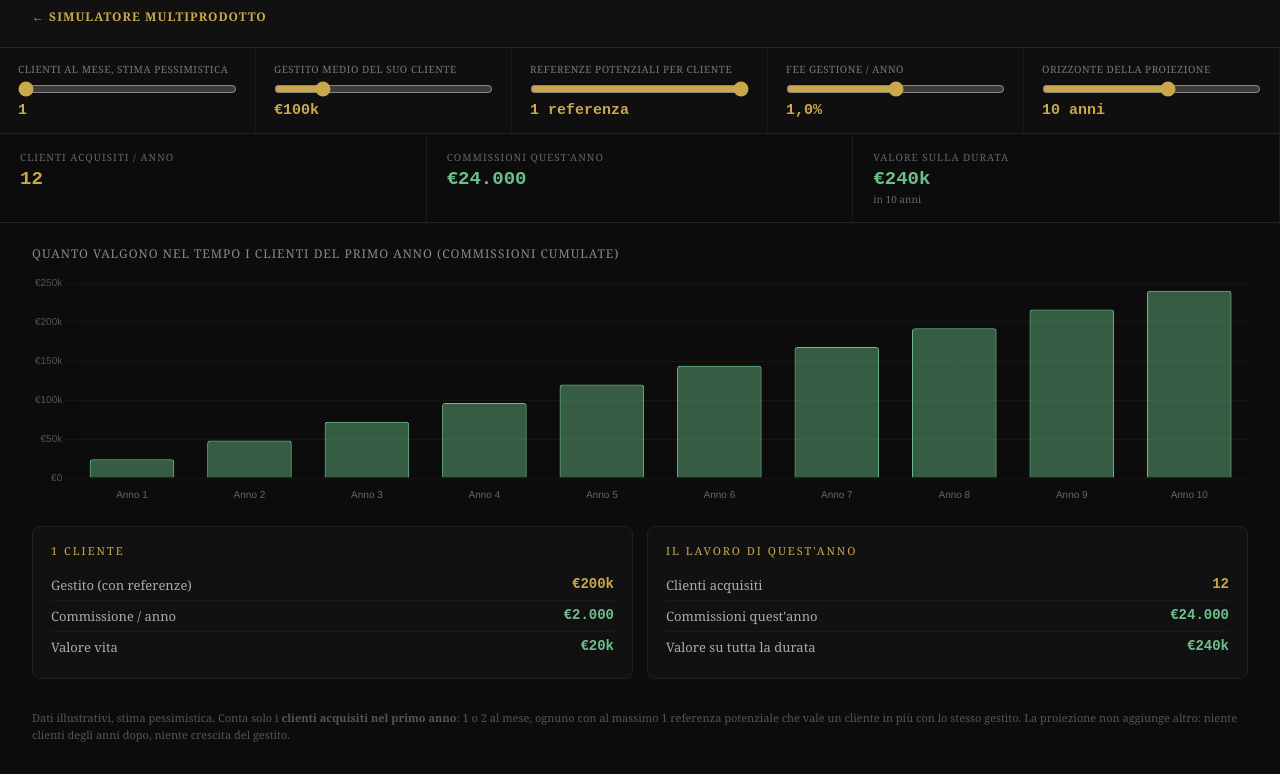
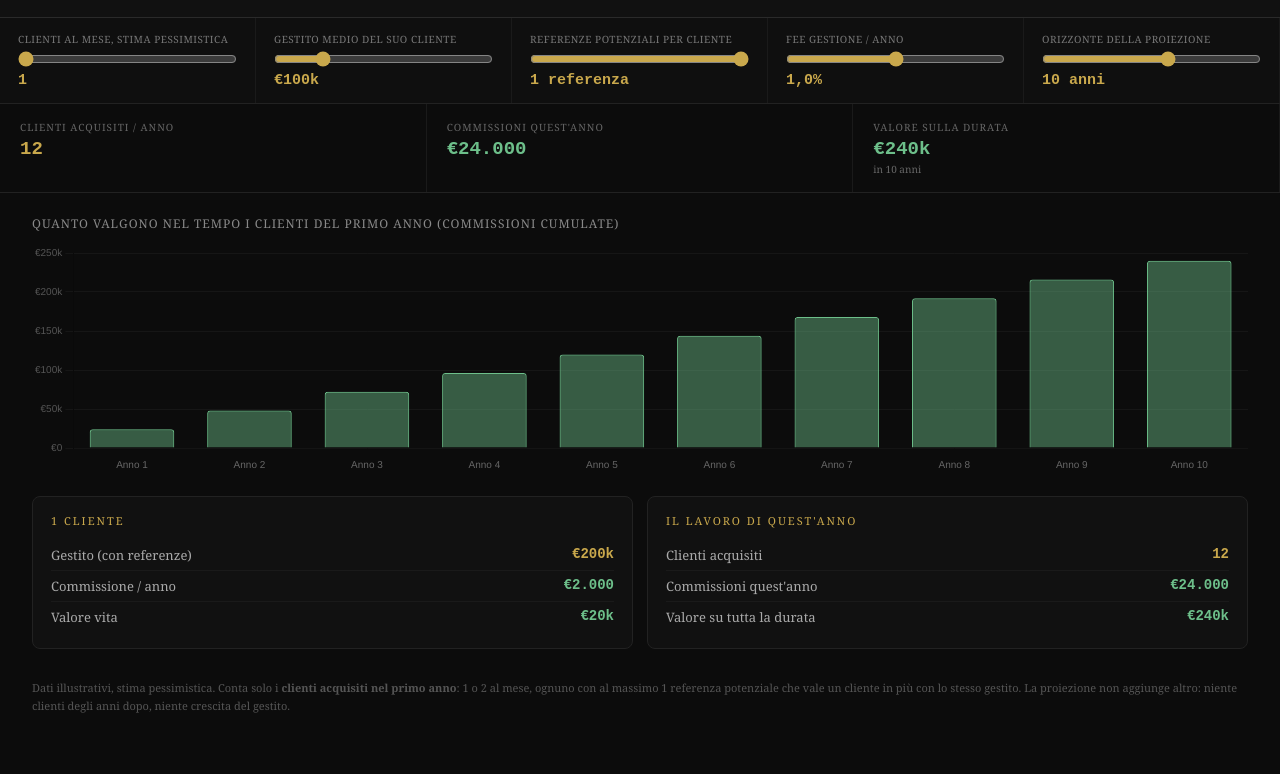
Before and after one commit to francescolabriola1011-star/ai-elite-tools, a plain HTML site: page index.html in a window 1280 px wide. Shown: the part 126-900 px from the top of the page. After the commit the page ends 870 px from the top, so only its background shows below. Drawn offline with nearby package versions, Linux system fonts and the light colour scheme.

Commit message:
index.html: tolto il link al Multiprodotto dal simulatore CF del gestito
Co-Authored-By: Claude Opus 5.5 <noreply@anthropic.com>

```diff
--- a/index.html
+++ b/index.html
@@ -45,7 +45,6 @@ body{background:#0C0C0C;color:#F5F0E8;font-family:Georgia,'Times New Roman',seri
   <div class="eyebrow">AI Elite Advisory</div>
   <h1>Simulatore del Gestito</h1>
   <p>Quanto ti rende <b>quest'anno</b> il lavoro che facciamo insieme — e quanto vale <b>nel tempo</b>, se i clienti che ti portiamo restano 6, 8 o 15 anni. Nei tuoi numeri.</p>
-  <p style="margin-top:10px"><a href="./multiprodotto.html" style="color:#C9A84C;text-decoration:none;font-weight:700;font-size:12px;letter-spacing:1px;text-transform:uppercase">← Simulatore Multiprodotto</a></p>
 </div>
 
 <div class="ctrls">
```
